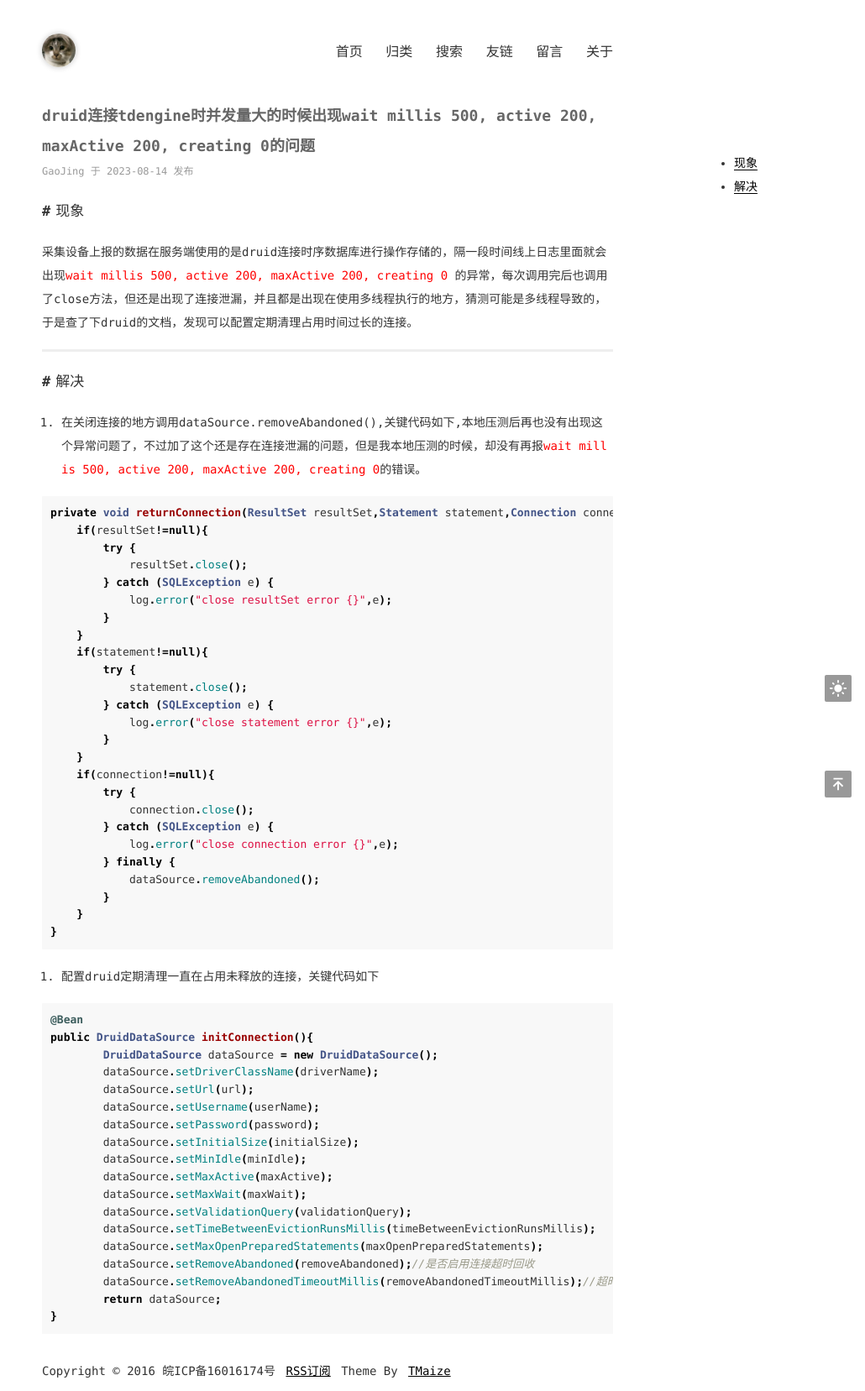
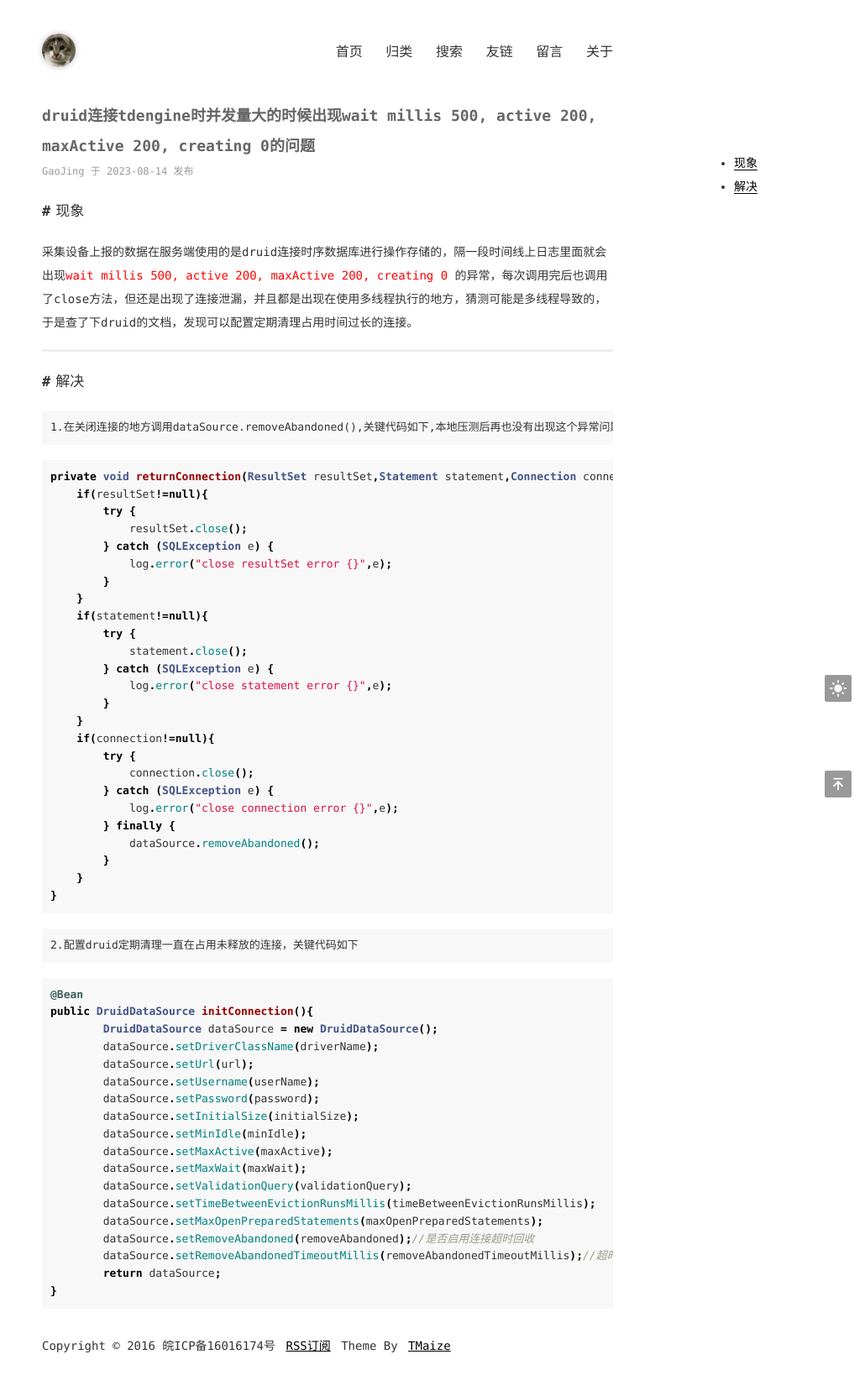
Before and after one commit to gaoj-git/gaoj-git.github.io, a Jekyll site: the page built from _posts/2023-08-14-druid连接tdengine时并发量大的时候出现wait millis 500, active 200, maxActive 200, creating 0的问题.md, in a window 1280 px wide. Shown: the whole page at 84% size, without its empty margins (250-1280 px from the left). Built offline with Jekyll 4.4.1, drawn with Linux system fonts in a browser that asks for light colours; after the commit the page ends 1627 px from its top, so only the background shows below that.

Commit message:
修改文件: _posts/2023-08-14-druid连接tdengine时并发量大的时候出现wait millis 500, active 200, maxActive 200, creating 0的问题.md

````diff
--- a/_posts/2023-08-14-druid连接tdengine时并发量大的时候出现wait millis 500, active 200, maxActive 200, creating 0的问题.md
+++ b/_posts/2023-08-14-druid连接tdengine时并发量大的时候出现wait millis 500, active 200, maxActive 200, creating 0的问题.md
@@ -10,7 +10,7 @@
 
 ----------
 ## 解决
-1.   在关闭连接的地方调用dataSource.removeAbandoned(),关键代码如下,本地压测后再也没有出现这个异常问题了，不过加了这个还是存在连接泄漏的问题，但是我本地压测的时候，却没有再报<font color="red">wait millis 500, active 200, maxActive 200, creating 0</font>的错误。
+    1.在关闭连接的地方调用dataSource.removeAbandoned(),关键代码如下,本地压测后再也没有出现这个异常问题了，不过加了这个还是存在连接泄漏的问题，但是我本地压测的时候，却没有再报<font color="red">wait millis 500, active 200, maxActive 200, creating 0</font>的错误。
 
 ```java?linenums
 private void returnConnection(ResultSet resultSet,Statement statement,Connection connection){
@@ -40,7 +40,7 @@
 }
 ```
 
-3.  配置druid定期清理一直在占用未释放的连接，关键代码如下
+    2.配置druid定期清理一直在占用未释放的连接，关键代码如下
 
 ~~~ java?linenums
 @Bean
````
